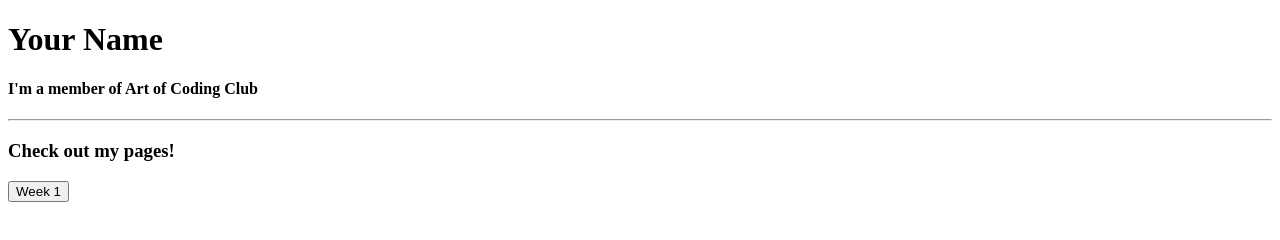
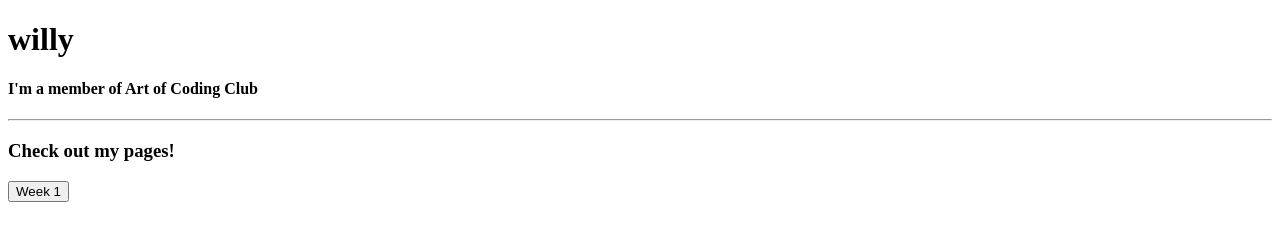
Before and after one commit to 00493/00493.github.io, a plain HTML site: page index.html in a window 1280 px wide. Drawn offline with Linux system fonts and the light colour scheme.

Commit message:
Update index.html

```diff
--- a/index.html
+++ b/index.html
@@ -9,7 +9,7 @@
   </head>
   <body>
     <div>
-      <h1>Your Name</h1>
+      <h1>willy</h1>
       <h4>I'm a member of Art of Coding Club</h4>
       <hr />
       <h3>Check out my pages!</h3>
```
